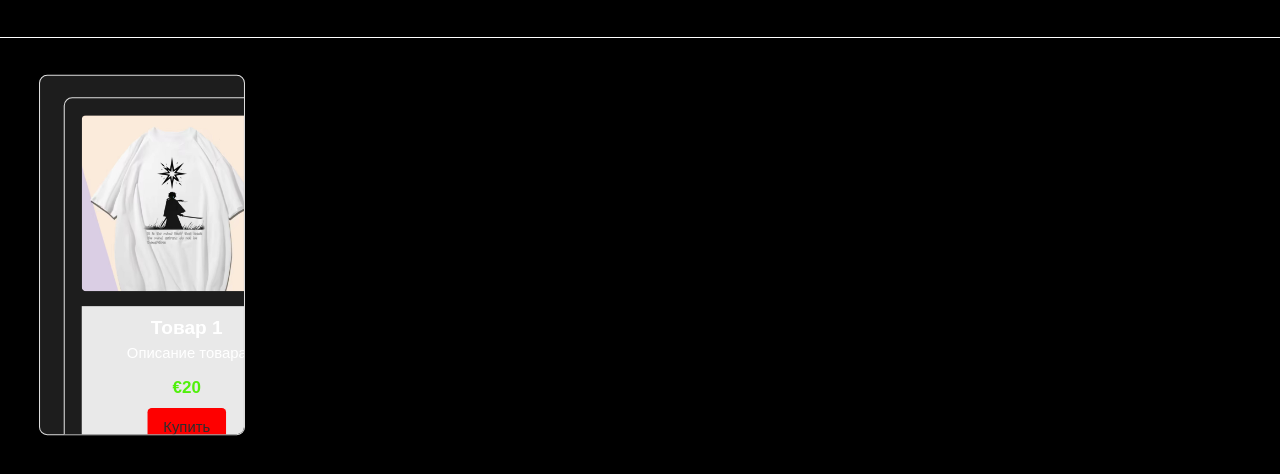
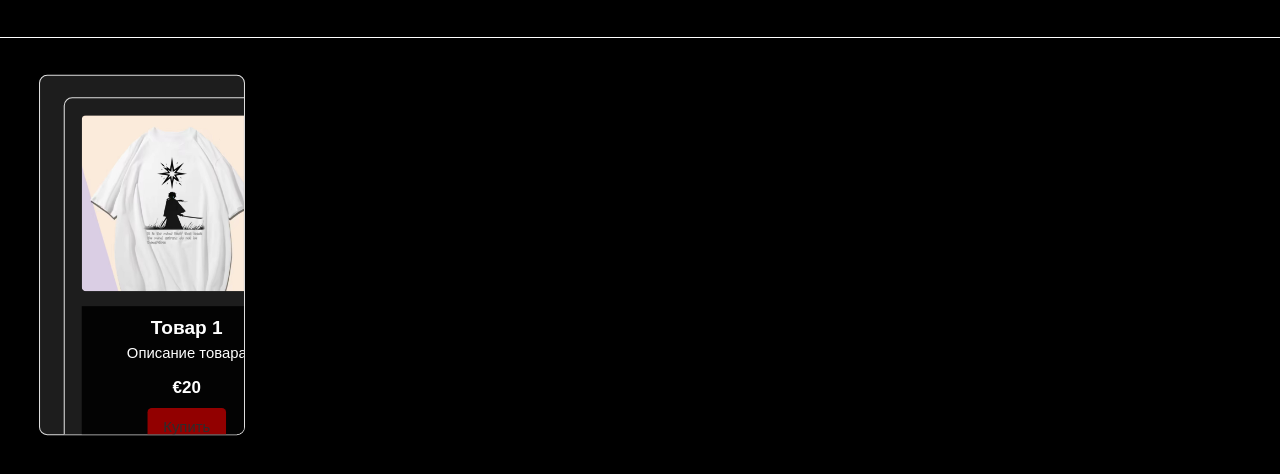
Before and after one commit to swerhnova/nova, a plain HTML site: page products.html in a window 1280 px wide. In both pictures the pointer is over the button "Купить". Shown: the part 116-590 px from the top of the page. Drawn offline with Linux system fonts and the light colour scheme.

Commit message:
исправление ошибок

```diff
--- a/styles.css
+++ b/styles.css
@@ -52,7 +52,7 @@ main {
   display: block;
   margin: 1rem 0;
   font-weight: bold;
-  color: rgb(80, 240, 11);
+  color: rgb(255, 255, 255);
 }
 
 button {
@@ -190,7 +190,7 @@ footer {
   position: absolute;
   bottom: 10px;
   width: 100%;
-  background-color: rgba(255, 255, 255, 0.8);
+  background-color: rgba(0, 0, 0, 0.8);
   z-index: 2; /* Makes sure the product info is always on top of the images */
 }
 
@@ -223,9 +223,9 @@ footer {
 }
 
 .product-info button:hover {
-  background-color: #fe0000;
+  background-color: #920000;
 }
 
 .product-card:hover .product-info {
-  background-color: rgba(255, 255, 255, 0.9);
+  background-color: rgba(0, 0, 0, 0.9);
 }
```
